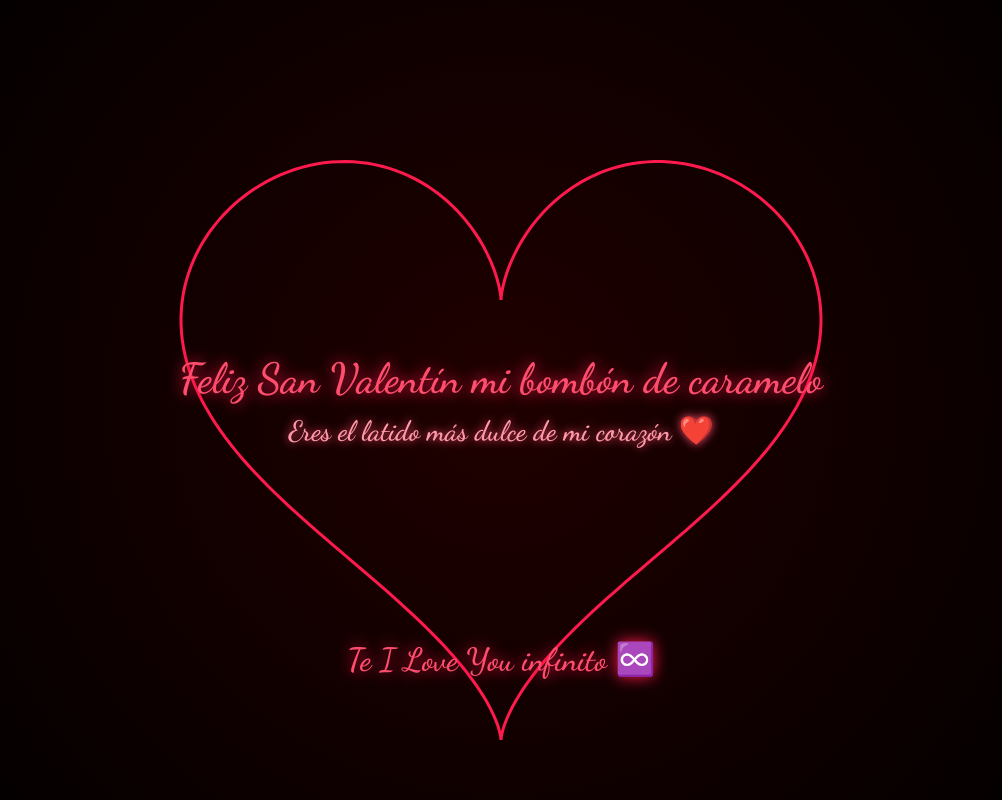
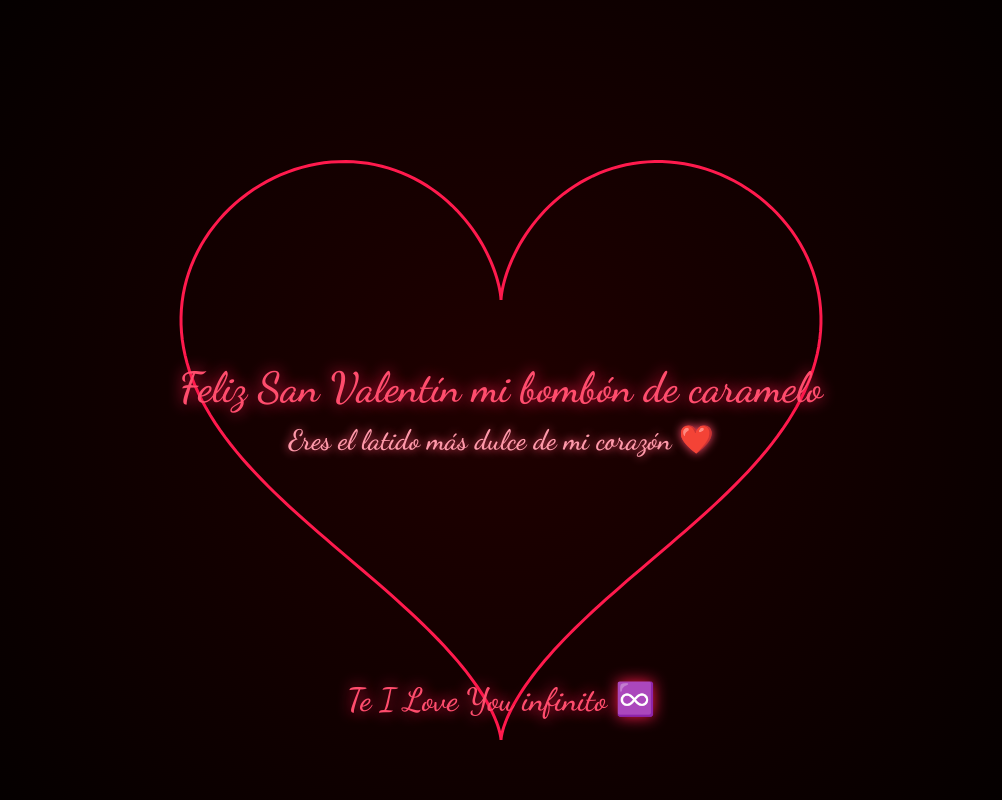
Before and after one commit to dubax98/SanValentin, a plain HTML site: page index.html in a window 1280 px wide. Shown: the whole page, without its empty margins (139-1141 px from the left). Drawn offline with Linux system fonts and the light colour scheme.

Commit message:
Update index.html

```diff
--- a/index.html
+++ b/index.html
@@ -25,12 +25,30 @@
 
     .contenedor-texto {
         position: absolute;
+        top: 50%;
+        left: 50%;
+        transform: translate(-50%, -40%);
         display: flex;
         flex-direction: column;
         align-items: center;
         opacity: 0;
         transition: opacity 2s ease;
+        width: 80%;
     }
+
+    #infinito {
+        position: absolute;
+        top: 85%;
+        left: 50%;
+        transform: translateX(-50%);
+        font-family: 'Dancing Script', cursive;
+        font-size: 32px;
+        color: #ff4d6d;
+        text-shadow: 0 0 15px #ff1a4d;
+        opacity: 0;
+        transition: opacity 2s ease;
+    }
+
 
     #mensaje {
         font-family: 'Dancing Script', cursive;
@@ -47,19 +65,6 @@
         text-shadow: 0 0 10px #ff4d6d;
     }
 
-    /* Texto debajo del corazón */
-    #infinito {
-        position: absolute;
-        top: 80%;
-        left: 50%;
-        transform: translateX(-50%);
-        font-family: 'Dancing Script', cursive;
-        font-size: 32px;
-        color: #ff4d6d;
-        text-shadow: 0 0 15px #ff1a4d;
-        opacity: 0;
-        transition: opacity 2s ease;
-    }
 </style>
 </head>
 
```
